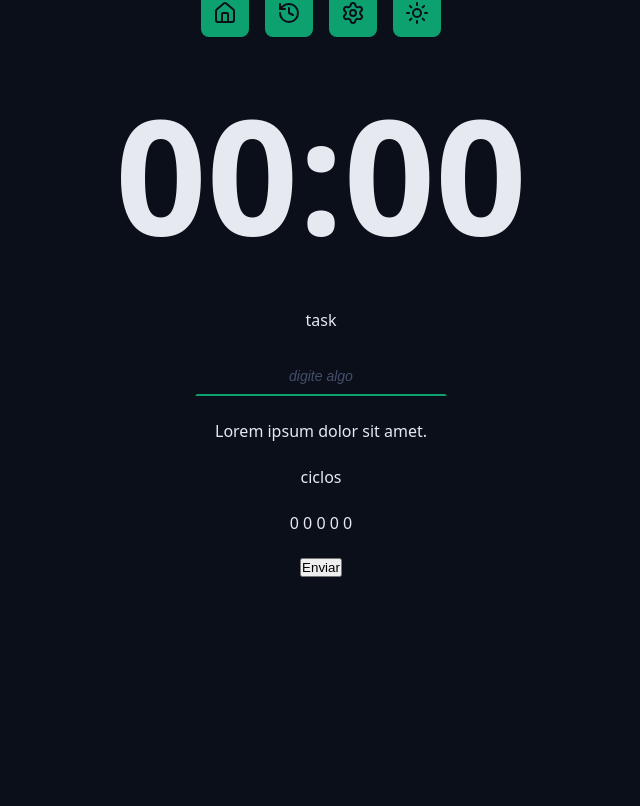
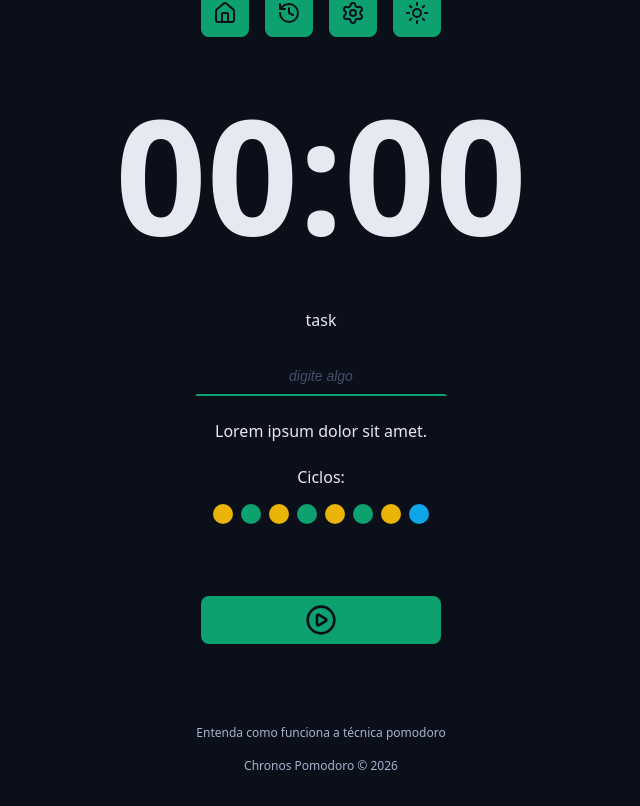
Before and after one commit to brenofaustino/timesticking, a React (Vite) app: page / in a window 1280 px wide. Shown: the part 232-1038 px from the top of the page, without its empty margins (319-959 px from the left). Before the commit the page ends 841 px from the top, so only its background shows below. Built offline with nearby package versions, Linux system fonts and the light colour scheme.

Commit message:
initial settings finished included default button and footer and light theme

```diff
--- a/index.html
+++ b/index.html
@@ -1,5 +1,5 @@
 <!doctype html>
-<html lang="en">
+<html lang="pt-BR" data-theme="dark">
   <head>
     <meta charset="UTF-8" />
     <link rel="icon" type="image/svg+xml" href="/vite.svg" />
--- a/src/App.tsx
+++ b/src/App.tsx
@@ -1,12 +1,15 @@
 import { Container } from './components/Container';
-// import { Heading } from './components/Heading';
 import { Logo } from './components/Logo';
 import { Menu } from './components/Menu';
+import { CountDown } from './components/CountDown';
+import { DefaultInput } from './components/DefaultInput';
+import { Cycles } from './components/Cycles';
+import { DefaultButton } from './components/DefaultButton';
+import { PlayCircleIcon } from 'lucide-react';
+import { Footer } from './components/Footer';
 
 import './styles/theme.css';
 import './styles/global.css';
-import { CountDown } from './components/CountDown';
-import { DefaultInput } from './components/DefaultInput';
 
 export function App() {
 
@@ -30,13 +33,15 @@ export function App() {
                         <p>Lorem ipsum dolor sit amet.</p>
                     </div>
                     <div className='form-row'>
-                        <p>ciclos</p>
-                        <p>0 0 0 0 0</p>
+                        <Cycles/>
                     </div>
                     <div className='form-row'>
-                        <button>Enviar</button>
+                        <DefaultButton icon={<PlayCircleIcon/>}/>
                     </div>
                 </form>
+            </Container>
+            <Container>
+                <Footer/>
             </Container>
         </>
     )
--- /dev/null
+++ b/src/components/Cycles/index.tsx
@@ -0,0 +1,20 @@
+import styles from './styles.module.css';
+
+export function Cycles(){
+
+    return (
+        <div className={styles.cycles}>
+            <span>Ciclos:</span>
+            <div className={styles['cycle-dots']}>
+                <span className={`${styles['cycle-dot']} ${styles['work-time']}`}></span>
+                <span className={`${styles['cycle-dot']} ${styles['short-break-time']}`}></span>
+                <span className={`${styles['cycle-dot']} ${styles['work-time']}`}></span>
+                <span className={`${styles['cycle-dot']} ${styles['short-break-time']}`}></span>
+                <span className={`${styles['cycle-dot']} ${styles['work-time']}`}></span>
+                <span className={`${styles['cycle-dot']} ${styles['short-break-time']}`}></span>
+                <span className={`${styles['cycle-dot']} ${styles['work-time']}`}></span>
+                <span className={`${styles['cycle-dot']} ${styles['long-break-time']}`}></span>
+            </div>
+        </div>
+    )
+}
--- /dev/null
+++ b/src/components/Cycles/styles.module.css
@@ -0,0 +1,31 @@
+.cycles{
+    display: flex;
+    flex-direction: column;
+    gap: 1.6rem;
+    justify-content: center;
+    align-items: center;
+}
+
+.cycle-dots{
+    display: flex;
+    gap: 0.8rem;
+}
+
+.cycle-dot{
+    width: 2rem;
+    height: 2rem;
+    background-color: var(--primary);
+    border-radius: 50%;
+}
+
+.work-time{
+    background-color: var(--warning);
+}
+
+.short-break-time{
+    background-color: var(--primary);
+}
+
+.long-break-time{
+    background-color: var(--info);
+}
--- /dev/null
+++ b/src/components/DefaultButton/index.tsx
@@ -0,0 +1,14 @@
+import styles from './styles.module.css'
+
+type DefaultButtonProps = {
+    icon:React.ReactNode;
+    color?: 'green'|'red';
+} & React.ComponentProps<'button'>;
+
+export function DefaultButton({icon, color='green',...props}:DefaultButtonProps){
+    return(
+        <>
+            <button className={`${styles.button} ${styles[color]}`} {...props}>{icon}</button>
+        </>
+    )
+}
--- /dev/null
+++ b/src/components/DefaultButton/styles.module.css
@@ -0,0 +1,31 @@
+.button{
+    border: none;
+    display: flex;
+    align-items: center;
+    justify-content: center;
+    min-width: 24rem;
+    padding: 0.8rem;
+    border-radius: 0.8rem;
+    margin: 4.8rem 0;
+    cursor: pointer;
+    transition: all 100ms ease-in-out;
+}
+
+.button svg{
+    width: 3.2rem;
+    height: 3.2rem;
+}
+
+.button:hover{
+    filter: brightness(80%);
+}
+
+.green{
+    background: var(--primary);
+    color: var(--text-over-primary);
+}
+
+.red{
+    background: var(--error);
+    color: var(--text-over-error);
+}
--- a/src/components/DefaultInput/index.tsx
+++ b/src/components/DefaultInput/index.tsx
@@ -5,11 +5,11 @@ type DefaultInputProps = {
     labelText?: string;
 } & React.ComponentProps<'input'>;
 
-export function DefaultInput({id, type, labelText, ...rest}:DefaultInputProps){
+export function DefaultInput({id, type, labelText, ...props}:DefaultInputProps){
     return(
         <>
             {labelText && <label htmlFor={id}>{labelText}</label>}
-            <input className={styles.input} id={id} type={type} {...rest}/>
+            <input className={styles.input} id={id} type={type} {...props}/>
         </>
     )
 }
--- /dev/null
+++ b/src/components/Footer/index.tsx
@@ -0,0 +1,10 @@
+import styles from './styles.module.css';
+
+export function Footer(){
+    return (
+        <footer className={styles.footer}>
+            <a href="">Entenda como funciona a técnica pomodoro</a>
+            <a href="">Chronos Pomodoro &copy; {new Date().getFullYear()}</a>
+        </footer>
+    )
+}
--- /dev/null
+++ b/src/components/Footer/styles.module.css
@@ -0,0 +1,18 @@
+.footer {
+    display: flex;
+    flex-direction: column;
+    align-items: center;
+    justify-content: center;
+    font-size: 1.2rem;
+    gap: 1.6rem;
+}
+
+.footer a {
+    color: var(--text-muted);
+    text-decoration: none;
+}
+
+.footer a:hover{
+    color: var(--text-muted);
+    text-decoration: underline;
+}
--- a/src/styles/theme.css
+++ b/src/styles/theme.css
@@ -32,3 +32,21 @@
     --text-default: #e6e9f0;
     --text-muted: #aab3cc;
 }
+
+:root[data-theme='light']{
+    --gray-100: #0a0f1a;
+    --gray-200: #181f2e;
+    --gray-300: #272f43;
+    --gray-400: #363d56;
+    --gray-500: #454f6a;
+    --gray-600: #555f7d;
+    --gray-700: #aab3cc;
+    --gray-800: #cdd3e1;
+    --gray-900: #e6e9f0;
+
+    --text-default: #0a0f1a;
+    --text-muted: #272f43;
+
+    --link-color: #0b8a60;
+    --link-hover: #065f46;
+}
```
